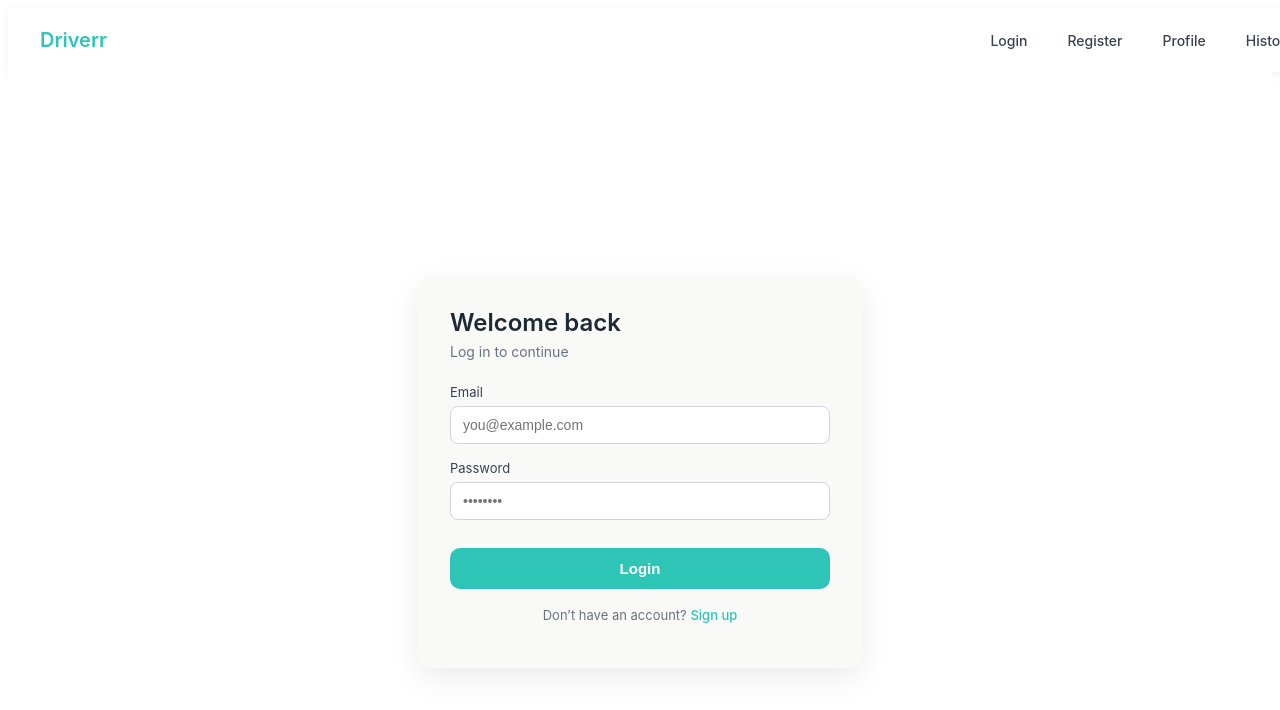
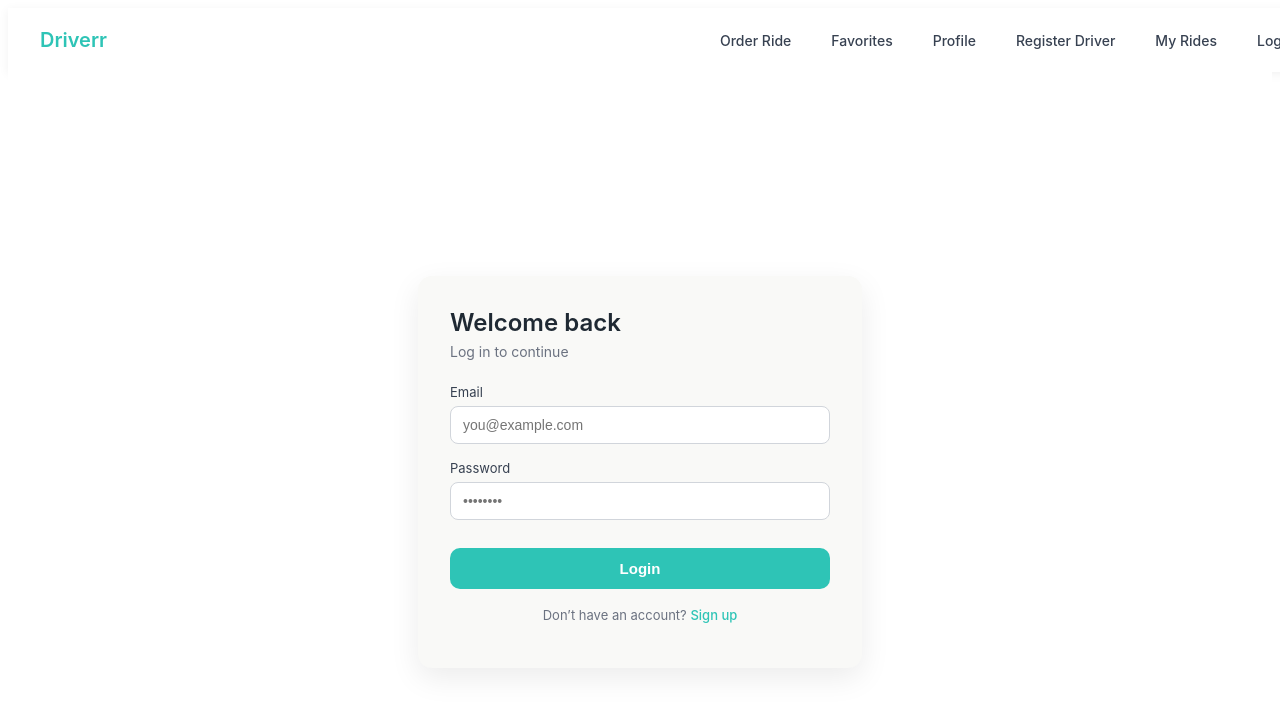
Before and after one commit to kzi-nastava/mrs-team29, an Angular app in the folder frontend/web/driverr-ui/: page /login in a window 1280 px wide. Shown: the top 710 px of the page. Built offline with nearby package versions, Linux system fonts and the light colour scheme.

Commit message:
feat: NavBar updated to include new pages

```diff
--- a/frontend/web/driverr-ui/src/app/components/navbar/navbar.component.html
+++ b/frontend/web/driverr-ui/src/app/components/navbar/navbar.component.html
@@ -4,9 +4,11 @@
   </div>
 
   <ul class="nav-links">
+    <li><a routerLink="/order-ride">Order Ride</a></li>
+    <li><a routerLink="/favorites">Favorites</a></li>
+    <li><a routerLink="/profile">Profile</a></li>
+    <li><a routerLink="/admin/driver-register">Register Driver</a></li>
+    <li><a routerLink="/driver/history">My Rides</a></li>
     <li><a routerLink="/login">Login</a></li>
-    <li><a routerLink="/register">Register</a></li>
-    <li><a routerLink="/profile">Profile</a></li>
-    <li><a routerLink="/driver-history">History</a></li>
   </ul>
 </nav>
```
